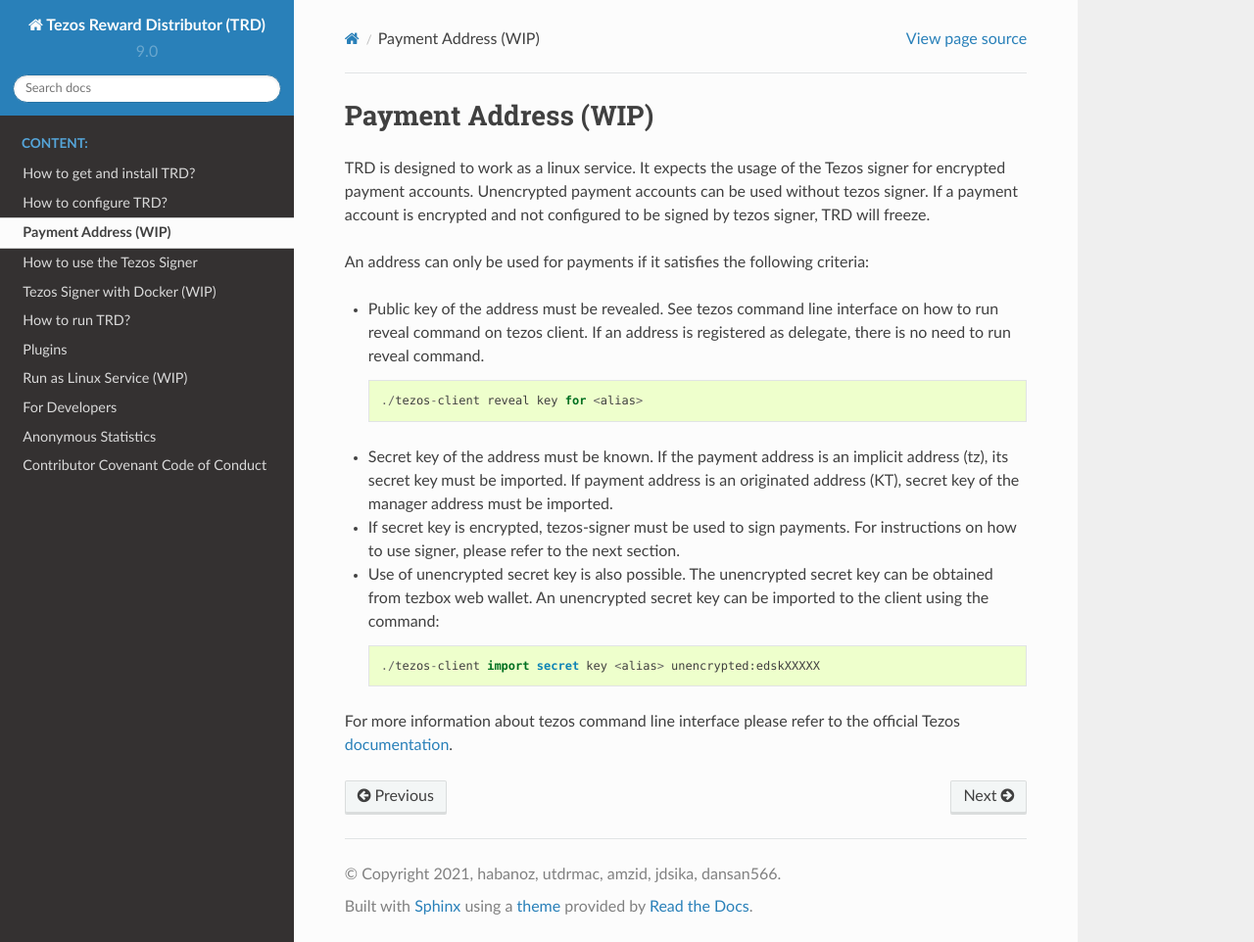
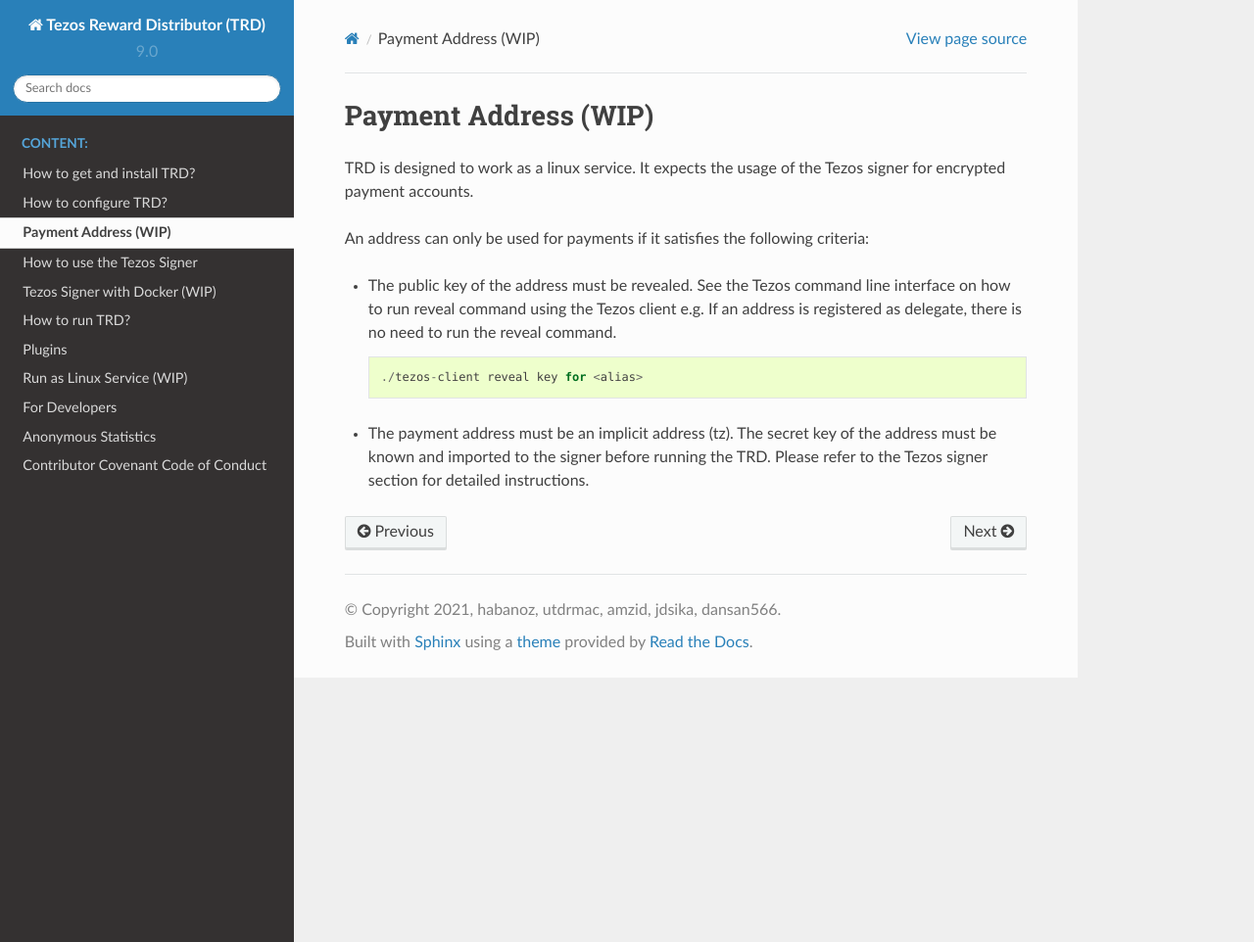
Before and after one commit to tezos-reward-distributor-organization/tezos-reward-distributor, a Sphinx documentation site: the page built from docs/paymentaddress.rst, in a window 1280 px wide and 962 px high. Shown: the whole window at 98% size. Built offline with Sphinx 7.4.7 and the Read the Docs theme 2.0.0, drawn with Linux system fonts in a browser that asks for light colours.

Commit message:
Update paymentaddress.rst

```diff
--- a/docs/paymentaddress.rst
+++ b/docs/paymentaddress.rst
@@ -1,26 +1,14 @@
 Payment Address (WIP)
 ===============
 
-TRD is designed to work as a linux service. It expects the usage of the Tezos signer for encrypted payment accounts. Unencrypted payment accounts can be used without tezos signer. If a payment account is encrypted and not configured to be signed by tezos signer, TRD will freeze.
+TRD is designed to work as a linux service. It expects the usage of the Tezos signer for encrypted payment accounts.
 
 An address can only be used for payments if it satisfies the following criteria:
 
-- Public key of the address must be revealed. See tezos command line interface on how to run reveal command on tezos client. If an address is registered as delegate, there is no need to run reveal command.
+- The public key of the address must be revealed. See the Tezos command line interface on how to run reveal command using the Tezos client e.g. If an address is registered as delegate, there is no need to run the reveal command.
 
   ::
 
       ./tezos-client reveal key for <alias>
 
-- Secret key of the address must be known. If the payment address is an implicit address (tz), its secret key must be imported. If payment address is an originated address (KT), secret key of the manager address must be imported.
-
-- If secret key is encrypted, tezos-signer must be used to sign payments. For instructions on how to use signer, please refer to the next section.
-
-- Use of unencrypted secret key is also possible. The unencrypted secret key can be obtained from tezbox web wallet. An unencrypted secret key can be imported to the client using the command:
-
-  ::
-
-      ./tezos-client import secret key <alias> unencrypted:edskXXXXX
-
-For more information about tezos command line interface please refer to the official Tezos documentation_.
-
-.. _documentation : https://tezos.gitlab.io/shell/cli-commands.html
+- The payment address must be an implicit address (tz). The secret key of the address must be known and imported to the signer before running the TRD. Please refer to the Tezos signer section for detailed instructions.
```
